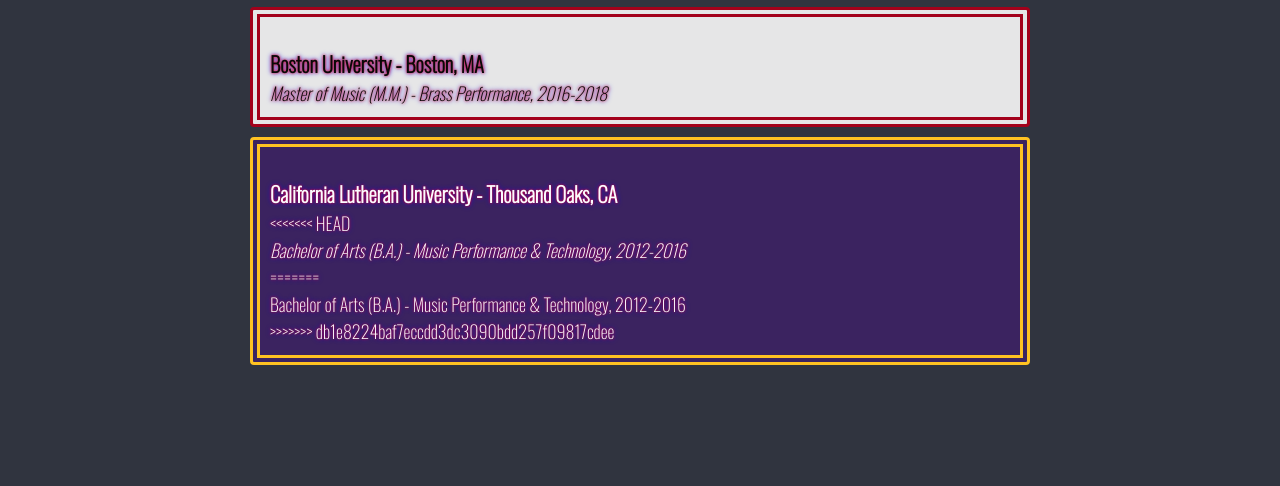
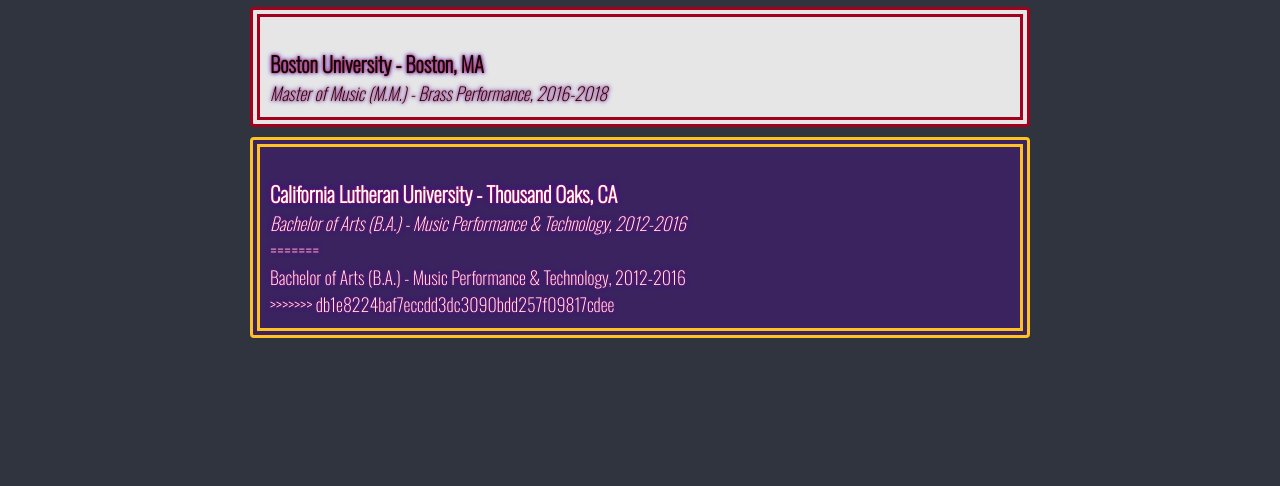
Before and after one commit to marioebros/css-portfolio, a plain HTML site: page index.html in a window 1280 px wide. Shown: the part 4401-4887 px from the top of the page. Drawn offline with nearby package versions, Linux system fonts and the light colour scheme.

Commit message:
update education

```diff
--- a/index.html
+++ b/index.html
@@ -234,7 +234,10 @@
 
           <section class="odin">
             <h3>The Odin Project - Open Source Community; Remote</h3>
-            <p>Web Development Foundations & Full Stack JavaScript - March 2022-Present</p>
+            <p>
+              Web Development Foundations & Full Stack JavaScript - March
+              2022-Present
+            </p>
           </section>
 
           <section class="odin">
@@ -252,14 +255,16 @@
 
           <section class="clu">
             <h3>California Lutheran University - Thousand Oaks, CA</h3>
-<<<<<<< HEAD
             <p>
               Bachelor of Arts (B.A.) - Music Performance & Technology,
               2012-2016
             </p>
-=======
-            <p>Bachelor of Arts (B.A.) - Music Performance & Technology, 2012-2016</p>
->>>>>>> db1e8224baf7eccdd3dc3090bdd257f09817cdee
+            =======
+            <p>
+              Bachelor of Arts (B.A.) - Music Performance & Technology,
+              2012-2016
+            </p>
+            >>>>>>> db1e8224baf7eccdd3dc3090bdd257f09817cdee
           </section>
         </div>
       </section>
```
